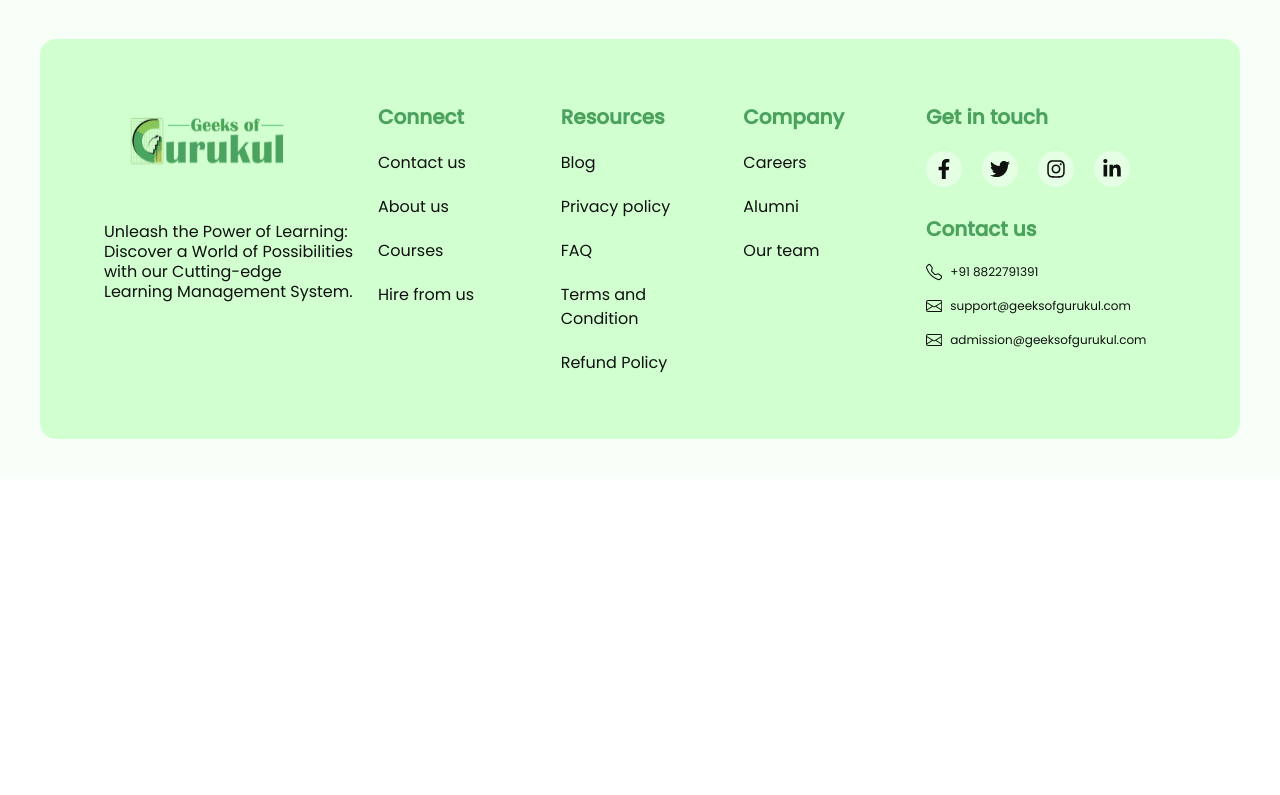
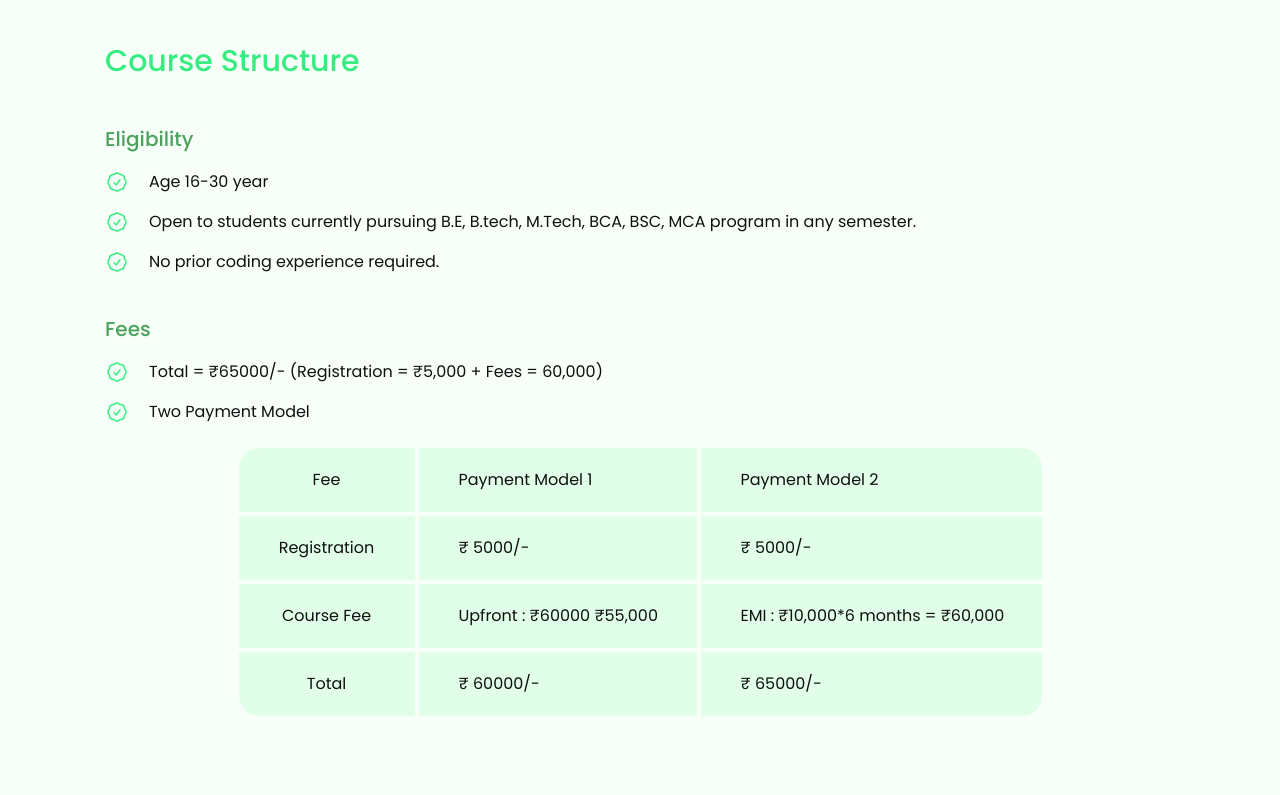
Before and after one commit to KhalidMimMuzahid/gog-main-react-app-client-side-v4, a React (Vite) app: page /courses/super-30 in a window 1280 px wide. Shown: the part 3960-4755 px from the top of the page. Before the commit the page ends 4439 px from the top, so only its background shows below. Built offline with nearby package versions, Linux system fonts and the light colour scheme.

Commit message:
Design: Courses Structure components

```diff
--- /dev/null
+++ b/src/Pages/Courses/Super30/CourseStructure/CourseStructure.jsx
@@ -0,0 +1,116 @@
+import React from "react";
+import Badge from "../../../../assets/icons/s30PageIcons/Badge.svg";
+
+const CourseStructure = () => {
+  return (
+    <div className="md:p-[40px] p-[0px]">
+      <h4 className="md:mb-[40px] mb-[30px] md:text-[30px] text-[25px] text-center md:text-left text-[#37ED81] font-[500]">
+        Course Structure
+      </h4>
+
+      <h6 className="md:text-[20px] text-[15px] text-[#4BA25D] font-[500] mb-[16px]">
+        Eligibility
+      </h6>
+      <div className="text-[#101010] dark:text-[white] flex gap-5 my-[16px]">
+        <img src={Badge} alt="Badge images" />
+        <p>Age 16-30 year</p>
+      </div>
+      <div className="text-[#101010] dark:text-[white] flex gap-5 my-[16px]">
+        <img src={Badge} alt="Badge images" />
+        <p>
+          Open to students currently pursuing B.E, B.tech, M.Tech, BCA, BSC, MCA
+          program in any semester.
+        </p>
+      </div>
+      <div className="text-[#101010] dark:text-[white] flex gap-5 my-[16px]">
+        <img src={Badge} alt="Badge images" />
+        <p>No prior coding experience required.</p>
+      </div>
+      <h6 className="md:text-[20px] mt-[40px] text-[15px] text-[#4BA25D] font-[500] mb-[16px]">
+        Fees
+      </h6>
+      <div className="text-[#101010] dark:text-[white] flex gap-5 my-[16px]">
+        <img src={Badge} alt="Badge images" />
+        <p>Total = ₹65000/- (Registration = ₹5,000 + Fees = 60,000)</p>
+      </div>
+      <div className="text-[#101010] dark:text-[white] flex gap-5 my-[16px]">
+        <img src={Badge} alt="Badge images" />
+        <p>Two Payment Model</p>
+      </div>
+
+      <div className="text-[#101010] dark:text-[white] mt-[24px]  flex flex-row gap-[4px] justify-center">
+        <div
+          className={`w-[176px]  text-center   font-[400] md:text-[16px] text-[12px] dark:bg-slate-950  py-[20px] bg-[#E1FFE8] rounded-tr-none rounded-tl-[20px]`}
+        >
+          Fee
+        </div>
+        <div
+          className={`w-[278px]    font-[400] md:text-[16px] text-[12px] dark:bg-slate-950  py-[20px] bg-[#E1FFE8] `}
+        >
+          <p className="pl-[40px]">Payment Model 1</p>
+        </div>
+        <div
+          className={`w-[341px]    font-[400] md:text-[16px] text-[12px] dark:bg-slate-950  py-[20px] bg-[#E1FFE8] rounded-tl-none rounded-tr-[20px]`}
+        >
+          <p className="pl-[40px]">Payment Model 2</p>
+        </div>
+      </div>
+
+      <div className="text-[#101010] dark:text-[white] mt-[4px]  flex flex-row gap-[4px] justify-center">
+        <div
+          className={`w-[176px]  text-center   font-[400] md:text-[16px] text-[12px] dark:bg-slate-950  py-[20px] bg-[#E1FFE8] `}
+        >
+          Registration
+        </div>
+        <div
+          className={`w-[278px]    font-[400] md:text-[16px] text-[12px] dark:bg-slate-950  py-[20px] bg-[#E1FFE8] `}
+        >
+          <p className="pl-[40px]">₹ 5000/-</p>
+        </div>
+        <div
+          className={`w-[341px]    font-[400] md:text-[16px] text-[12px] dark:bg-slate-950  py-[20px] bg-[#E1FFE8] `}
+        >
+          <p className="pl-[40px]">₹ 5000/-</p>
+        </div>
+      </div>
+
+      <div className="text-[#101010] dark:text-[white] mt-[4px]  flex flex-row gap-[4px] justify-center">
+        <div
+          className={`w-[176px]  text-center   font-[400] md:text-[16px] text-[12px] dark:bg-slate-950  py-[20px] bg-[#E1FFE8] `}
+        >
+          Course Fee
+        </div>
+        <div
+          className={`w-[278px]    font-[400] md:text-[16px] text-[12px] dark:bg-slate-950  py-[20px] bg-[#E1FFE8] `}
+        >
+          <p className="pl-[40px]">Upfront : ₹60000 ₹55,000</p>
+        </div>
+        <div
+          className={`w-[341px]    font-[400] md:text-[16px] text-[12px] dark:bg-slate-950  py-[20px] bg-[#E1FFE8] `}
+        >
+          <p className="pl-[40px]">EMI : ₹10,000*6 months = ₹60,000</p>
+        </div>
+      </div>
+
+      <div className="text-[#101010] dark:text-[white] mt-[4px]  flex flex-row gap-[4px] justify-center">
+        <div
+          className={`w-[176px]  text-center   font-[400] md:text-[16px] text-[12px] dark:bg-slate-950  py-[20px] bg-[#E1FFE8] rounded-br-none rounded-bl-[20px]`}
+        >
+          Total
+        </div>
+        <div
+          className={`w-[278px]    font-[400] md:text-[16px] text-[12px] dark:bg-slate-950  py-[20px] bg-[#E1FFE8] `}
+        >
+          <p className="pl-[40px]">₹ 60000/-</p>
+        </div>
+        <div
+          className={`w-[341px]   font-[400] md:text-[16px] text-[12px]  dark:bg-slate-950  py-[20px] bg-[#E1FFE8] rounded-bl-none rounded-br-[20px]`}
+        >
+          <p className="pl-[40px]">₹ 65000/-</p>
+        </div>
+      </div>
+    </div>
+  );
+};
+
+export default CourseStructure;
--- a/src/Pages/Courses/Super30/Super30.jsx
+++ b/src/Pages/Courses/Super30/Super30.jsx
@@ -5,6 +5,7 @@ import ProgramOverview from "./ProgramOverview/ProgramOverview";
 import CourseLayout from "./CourseLayout/CourseLayout";
 import CourseContent from "./CourseContent/CourseContent";
 import Super30Benifit from "./Super30Benifit/Super30Benifit";
+import CourseStructure from "./CourseStructure/CourseStructure";
 
 const Super30 = () => {
   return (
@@ -20,6 +21,7 @@ const Super30 = () => {
       <ProgramOverview/>
       <CourseLayout/>
       <CourseContent/>
+      <CourseStructure/>
       {/* Sojib */}
 
 
--- a/src/Pages/Courses/Super30/Super30Batch/Super30Batch.jsx
+++ b/src/Pages/Courses/Super30/Super30Batch/Super30Batch.jsx
@@ -37,7 +37,7 @@ function Super30Batch() {
               </button>
             </div>
           </div>
-          <div className="mt-[24px] order-1 md:order-2 h-[360px] bg-[#D1FFD0] rounded-[40px] py-[30px]  pl-[30px] flex items-center">
+          <div className="mt-[24px] order-1 md:order-2 h-[360px] dark:text-[white] dark:bg-slate-900 bg-[#D1FFD0] rounded-[40px] py-[30px]  pl-[30px] flex items-center">
             Card Element - Full Stack Web Development
           </div>
         </div>
@@ -58,7 +58,7 @@ function Super30Batch() {
               </button>
             </div>
           </div>
-          <div className="mt-[24px] order-1 md:order-2 h-[360px] bg-[#D1FFD0] rounded-[40px] py-[30px]  pl-[30px] flex items-center">
+          <div className="mt-[24px] order-1 md:order-2 h-[360px] dark:text-[white] dark:bg-slate-900 bg-[#D1FFD0] rounded-[40px] py-[30px]  pl-[30px] flex items-center">
             Card Element - Full Stack Data Science
           </div>
         </div>
```
Also changed, not shown: src/assets/icons/s30PageIcons/Badge.svg (added).
